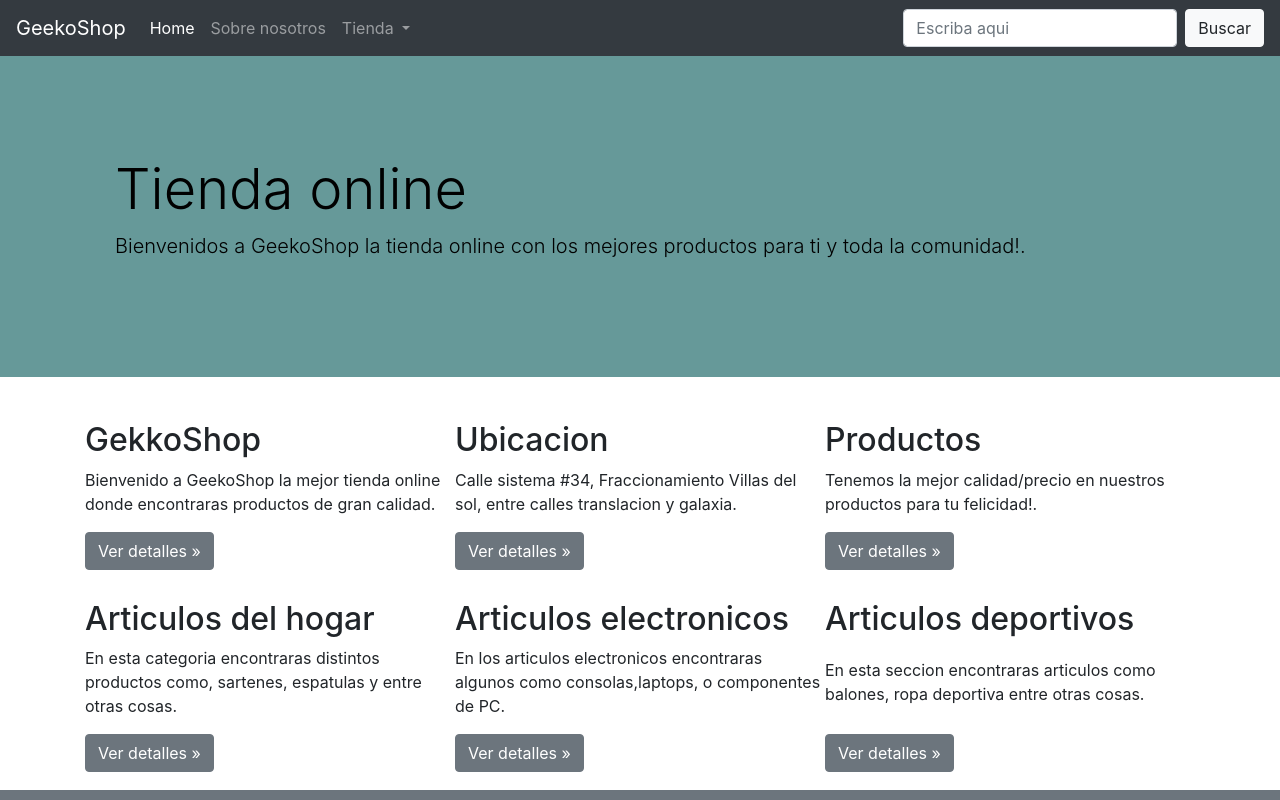
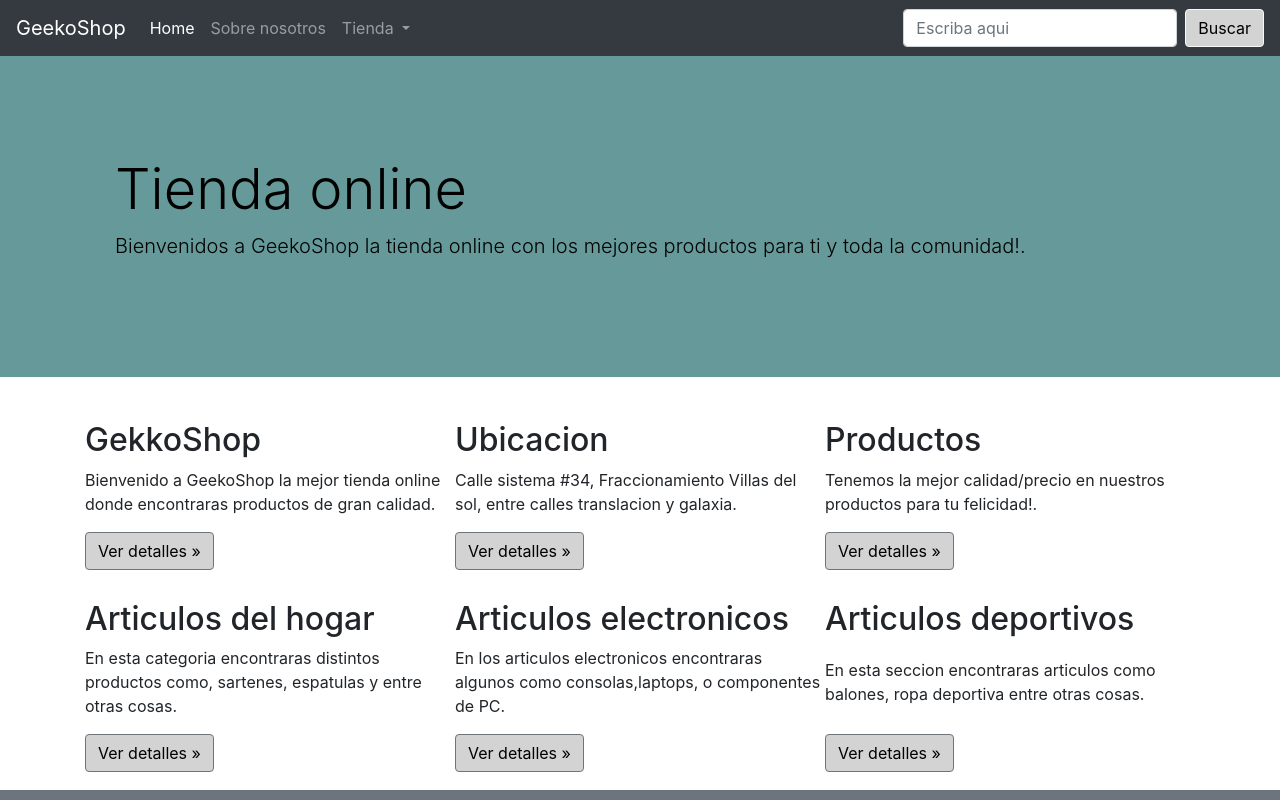
Before and after one commit to Adrian1jr/GeekoShop, a website: page index.html in a window 1280 px wide. Shown: the top 800 px of the page. Drawn offline with nearby package versions, Linux system fonts and the light colour scheme.

Commit message:
Realize cambio de color de background y texto a mis botones de flex

```diff
--- a/css/principal.css
+++ b/css/principal.css
@@ -10,6 +10,11 @@
     flex: 1 250px;
     padding: 2px 0px 2px 0px;
     margin-top: 10px;
+}
+
+.btn{
+    background-color: lightgray;
+    color: black;
 }
 
 /* En esta parte encontramos todo lo modificado de nuestro footer */
@@ -26,12 +31,14 @@ hr{
    display: inline-block;
 }
 
+/* aqui modifico todas las ul que son las listas desplegadas hacia abajo */
 ul{
     list-style-type: none;
     margin: 0;
     padding: 0;
 }
 
+/* aqui modifico todas las h6 que son los titulos de el footer */
 h6{
     text-transform: uppercase;
     font-weight: bold;
```
